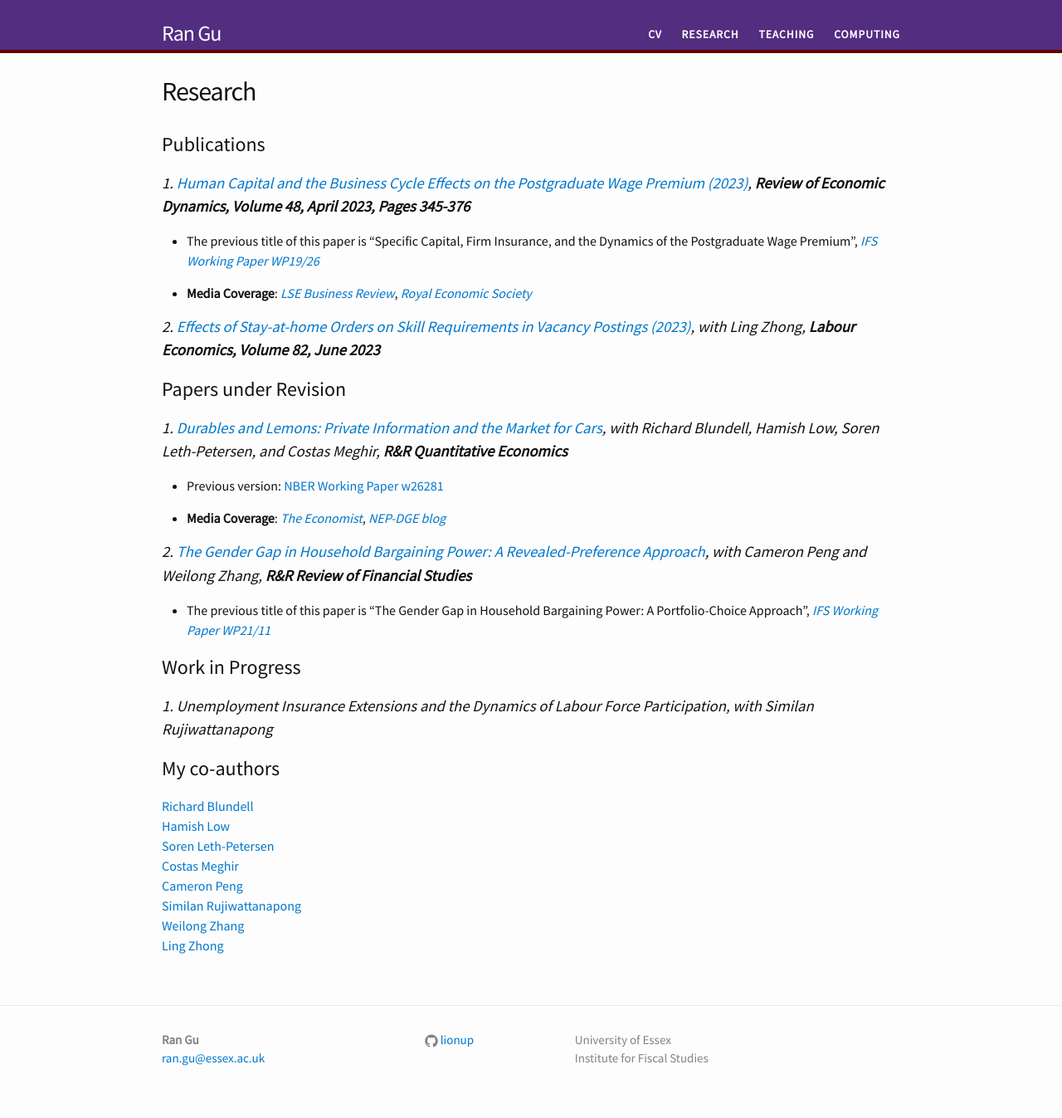
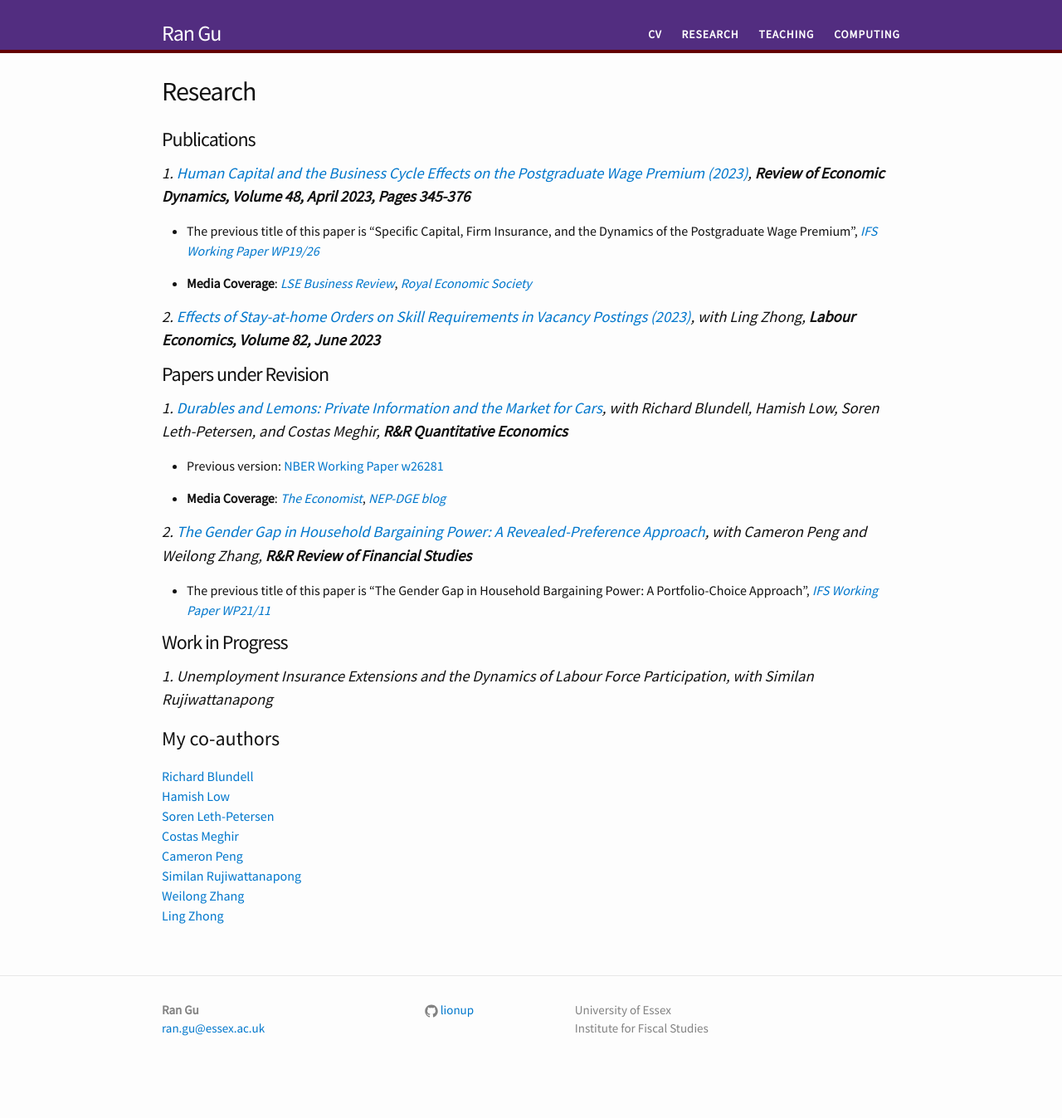
Before and after one commit to lionup/lionup.github.io, a Jekyll site: the page built from research/research.md, in a window 1280 px wide. Shown: the whole page at 83% size. Built offline with Jekyll 4.4.1, drawn with Linux system fonts in a browser that asks for light colours; after the commit the page ends 1311 px from its top, so only the background shows below that.

```diff
--- a/research/research.md
+++ b/research/research.md
@@ -5,7 +5,7 @@ permalink: /research/
 ---
 
 
-## Publications
+# Publications
 
 ### 1. [Human Capital and the Business Cycle Effects on the Postgraduate Wage Premium (2023)](https://doi.org/10.1016/j.red.2022.07.001){:target="_blank"}, **Review of Economic Dynamics, Volume 48, April 2023, Pages 345-376**
 
@@ -25,7 +25,7 @@ permalink: /research/
 -->
 
 
-## Papers under Revision
+# Papers under Revision
 
 ### 1. [Durables and Lemons: Private Information and the Market for Cars](https://drive.google.com/file/d/0B-yAdp5D_qlrVndMVFg0SlU3dEk/view?usp=sharing&resourcekey=0-kGyhQ2_GzUWbiQWrpeH27Q){:target="_blank"}, with Richard Blundell, Hamish Low, Soren Leth-Petersen, and Costas Meghir, **R&R Quantitative Economics**
 
@@ -49,7 +49,7 @@ permalink: /research/
 ## Working Papers
 -->
 
-## Work in Progress
+# Work in Progress
 
 ### 1. Unemployment Insurance Extensions and the Dynamics of Labour Force Participation, with Similan Rujiwattanapong
 
```
